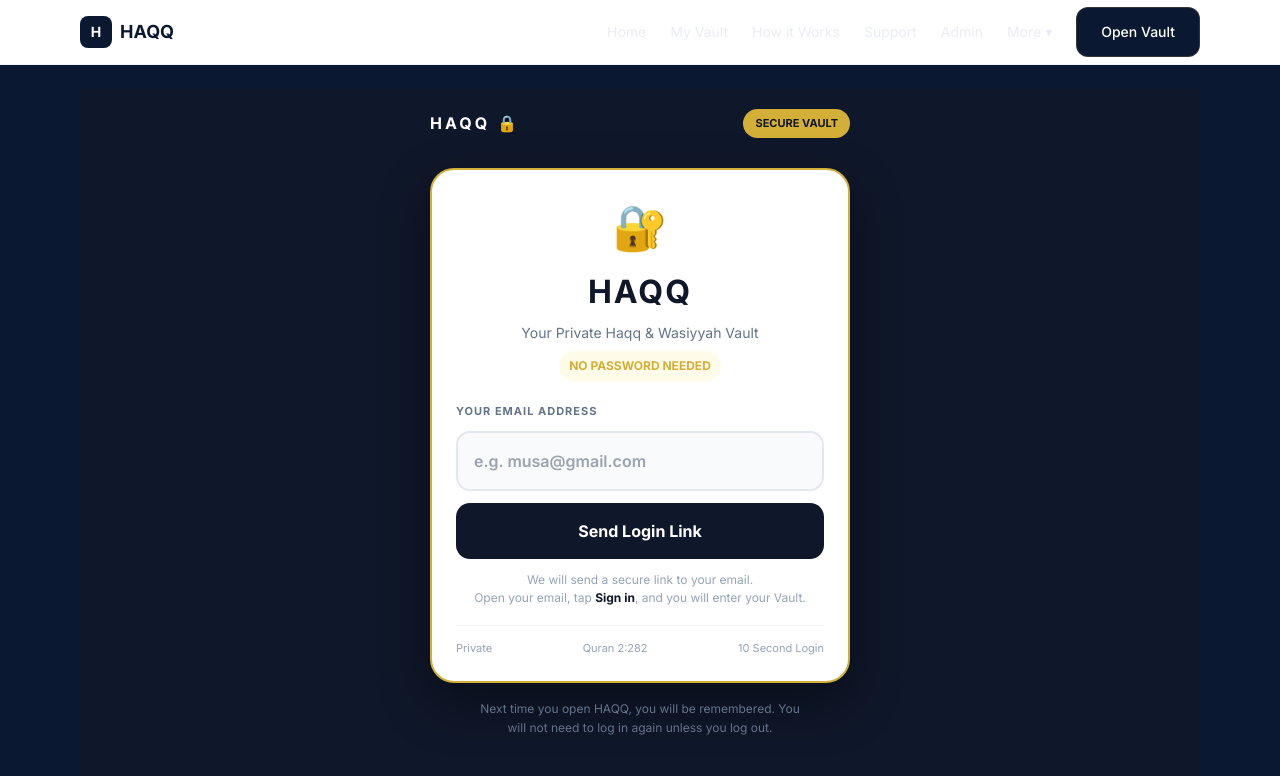
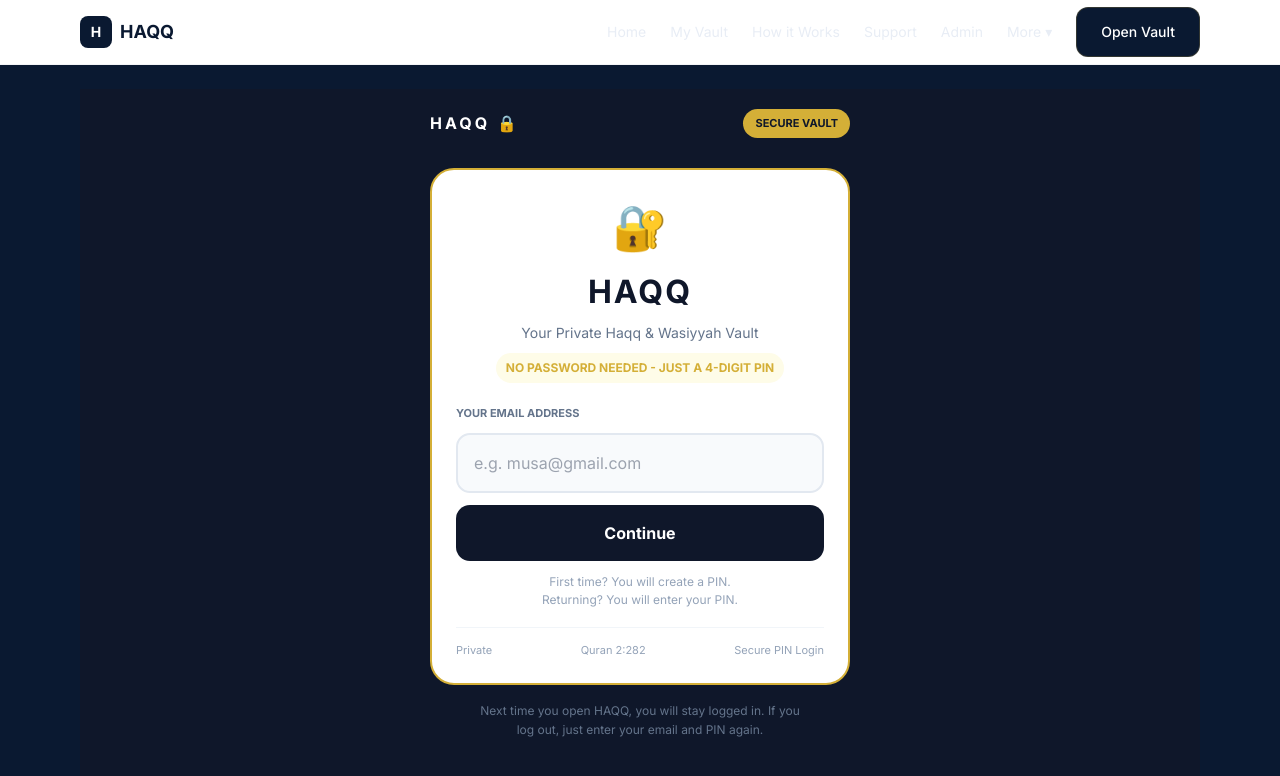
Before and after one commit to Habeebullahi7/Haqq-Vault, a Next.js app: page /login in a window 1280 px wide. Shown: the top 776 px of the page. Built offline with nearby package versions, Linux system fonts and the light colour scheme.

Commit message:
Refactor login page to include PIN handling

```diff
--- a/app/login/page.tsx
+++ b/app/login/page.tsx
@@ -1,87 +1,91 @@
 'use client'
-import { useState, useEffect, useRef } from 'react'
+import { useState, useEffect } from 'react'
 import { supabase } from '@/lib/supabase'
 
 export default function LoginPage() {
   const [email, setEmail] = useState('')
+  const [pin, setPin] = useState('')
+  const [mode, setMode] = useState<'check' | 'create' | 'enter'>('check')
   const [loading, setLoading] = useState(false)
-  const [sent, setSent] = useState(false)
   const [errorMsg, setErrorMsg] = useState('')
-  const checkedOnce = useRef(false)
 
   useEffect(() => {
-    if (checkedOnce.current) return
-    checkedOnce.current = true
-    supabase.auth.getSession().then(({ data }) => {
-      if (data.session) window.location.href = '/vault'
-    })
+    const saved = localStorage.getItem('haqq_user')
+    if (saved) window.location.href = '/vault'
   }, [])
 
-  async function sendLink(e: React.FormEvent) {
+  async function handleEmail(e: React.FormEvent) {
     e.preventDefault()
-    if (!email.includes('@')) { setErrorMsg('Please enter a valid email address, e.g. musa@gmail.com'); return }
+    const cleanEmail = email.trim().toLowerCase()
+    if (!cleanEmail.includes('@')) { setErrorMsg('Please enter a valid email address.'); return }
     setLoading(true)
     setErrorMsg('')
-    const { error } = await supabase.auth.signInWithOtp({
-      email: email.trim().toLowerCase(),
-      options: { shouldCreateUser: true, emailRedirectTo: window.location.origin + '/auth/callback' }
-    })
-    if (error) setErrorMsg(error.message)
-    else setSent(true)
+    const { data } = await supabase.from('haqq_users').select('email').eq('email', cleanEmail).maybeSingle()
+    if (data) setMode('enter')
+    else setMode('create')
+    setLoading(false)
+  }
+
+  async function handlePin(e: React.FormEvent) {
+    e.preventDefault()
+    if (pin.length !== 4) { setErrorMsg('PIN must be 4 digits.'); return }
+    setLoading(true)
+    setErrorMsg('')
+    const cleanEmail = email.trim().toLowerCase()
+    if (mode === 'create') {
+      const { error } = await supabase.from('haqq_users').insert({ email: cleanEmail, pin: pin })
+      if (error) { setErrorMsg('Something went wrong. Please try again.'); setLoading(false); return }
+      localStorage.setItem('haqq_user', cleanEmail)
+      window.location.href = '/vault'
+    } else {
+      const { data } = await supabase.from('haqq_users').select('pin').eq('email', cleanEmail).maybeSingle()
+      if (data && data.pin === pin) {
+        localStorage.setItem('haqq_user', cleanEmail)
+        window.location.href = '/vault'
+      } else {
+        setErrorMsg('Wrong PIN. Please try again.')
+      }
+    }
     setLoading(false)
   }
 
   return (
-    <div style={{ minHeight: '100vh', background: '#0f172a', color: '#fff', padding: '0 20px 120px', display: 'flex', flexDirection: 'column', alignItems: 'center' }}>
+    <div style={{ minHeight: '100vh', background: '#0f172a', color: '#fff', padding: '0 20px 40px', display: 'flex', flexDirection: 'column', alignItems: 'center' }}>
       <div style={{ width: '100%', maxWidth: 420, padding: '20px 0', display: 'flex', justifyContent: 'space-between', alignItems: 'center' }}>
-        <span style={{ fontWeight: 900, letterSpacing: 3, fontSize: 16 }}>HAQQ <span style={{ color: '#D4AF37' }}>🔒</span></span>
+        <span style={{ fontWeight: 900, letterSpacing: 3, fontSize: 16 }}>HAQQ 🔒</span>
         <span style={{ fontSize: 11, background: '#D4AF37', color: '#0f172a', padding: '6px 12px', borderRadius: 20, fontWeight: 800 }}>SECURE VAULT</span>
       </div>
-
-      <div style={{ width: '100%', maxWidth: 420, background: '#fff', color: '#0f172a', borderRadius: 24, padding: 24, marginTop: 10, boxShadow: '0 20px 50px rgba(0,0,0,0.4)', border: '2px solid #D4AF37' }}>
+      <div style={{ width: '100%', maxWidth: 420, background: '#fff', color: '#0f172a', borderRadius: 24, padding: 24, marginTop: 10, border: '2px solid #D4AF37' }}>
         <div style={{ textAlign: 'center' }}>
           <div style={{ fontSize: 44 }}>🔐</div>
           <h1 style={{ fontSize: 32, fontWeight: 900, margin: '8px 0 0', letterSpacing: 2 }}>HAQQ</h1>
-          <p style={{ color: '#64748b', fontSize: 14, margin: '6px 0 0' }}>Your Private Haqq & Wasiyyah Vault</p>
-          <p style={{ fontSize: 12, color: '#D4AF37', fontWeight: 800, marginTop: 8, background: '#fefce8', padding: '6px 10px', borderRadius: 20, display: 'inline-block' }}>NO PASSWORD NEEDED</p>
+          <p style={{ color: '#64748b', fontSize: 14, margin: '6px 0 0' }}>Your Private Haqq &amp; Wasiyyah Vault</p>
+          <p style={{ fontSize: 12, color: '#D4AF37', fontWeight: 800, marginTop: 10, background: '#fefce8', padding: '6px 10px', borderRadius: 20, display: 'inline-block' }}>NO PASSWORD NEEDED - JUST A 4-DIGIT PIN</p>
         </div>
-
-        {!sent ? (
-          <form onSubmit={sendLink} style={{ marginTop: 22, display: 'flex', flexDirection: 'column', gap: 12 }}>
-            <label style={{ fontSize: 11, fontWeight: 800, letterSpacing: 1, color: '#64748b' }}>YOUR EMAIL ADDRESS</label>
-            <input
-              type="email"
-              value={email}
-              onChange={(e) => setEmail(e.target.value)}
-              placeholder="e.g. musa@gmail.com"
-              autoComplete="email"
-              inputMode="email"
-              required
-              style={{ padding: 16, borderRadius: 14, border: '2px solid #e2e8f0', fontSize: 16, width: '100%', boxSizing: 'border-box', outline: 'none', background: '#f8fafc', color: '#0f172a', fontWeight: 600 }}
-            />
-            <button type="submit" disabled={loading} style={{ padding: 16, borderRadius: 14, background: '#0f172a', color: '#fff', fontSize: 16, fontWeight: 800, border: 'none', cursor: 'pointer', opacity: loading ? 0.7 : 1 }}>
-              {loading ? 'Sending Link...' : 'Send Login Link'}
-            </button>
-            {errorMsg && <p style={{ background: '#fef2f2', color: '#dc2626', padding: 12, borderRadius: 12, fontSize: 13, fontWeight: 600, textAlign: 'center' }}>{errorMsg}</p>}
-            <p style={{ textAlign: 'center', color: '#94a3b8', fontSize: 12, lineHeight: 1.5 }}>We will send a secure link to your email.<br/>Open your email, tap <b style={{ color: '#0f172a' }}>Sign in</b>, and you will enter your Vault.</p>
+        {mode === 'check' && (
+          <form onSubmit={handleEmail} style={{ marginTop: 22, display: 'flex', flexDirection: 'column', gap: 12 }}>
+            <label style={{ fontSize: 11, fontWeight: 800, color: '#64748b' }}>YOUR EMAIL ADDRESS</label>
+            <input type="email" value={email} onChange={(e) => setEmail(e.target.value)} placeholder="e.g. musa@gmail.com" required style={{ padding: 16, borderRadius: 14, border: '2px solid #e2e8f0', fontSize: 16, width: '100%', boxSizing: 'border-box', background: '#f8fafc', color: '#0f172a' }} />
+            <button disabled={loading} style={{ padding: 16, borderRadius: 14, background: '#0f172a', color: '#fff', fontSize: 16, fontWeight: 800, border: 'none', cursor: 'pointer' }}>{loading ? 'Checking...' : 'Continue'}</button>
+            {errorMsg && <p style={{ background: '#fef2f2', color: '#dc2626', padding: 12, borderRadius: 12, fontSize: 13, textAlign: 'center' }}>{errorMsg}</p>}
+            <p style={{ textAlign: 'center', color: '#94a3b8', fontSize: 12, lineHeight: 1.5 }}>First time? You will create a PIN.<br/>Returning? You will enter your PIN.</p>
           </form>
-        ) : (
-          <div style={{ marginTop: 22, textAlign: 'center', background: '#f0fdf4', border: '2px solid #22c55e', borderRadius: 16, padding: 20 }}>
-            <div style={{ fontSize: 36 }}>📧</div>
-            <p style={{ fontWeight: 900, fontSize: 16, margin: '8px 0 4px' }}>Check Your Email</p>
-            <p style={{ color: '#475569', fontSize: 14, lineHeight: 1.5 }}>We sent a login link to<br/><b>{email}</b><br/>Open the email titled <b>“Your sign-in link”</b> and tap <b>Sign in</b>.<br/><span style={{ fontSize: 12 }}>Please check Spam if you do not see it.</span></p>
-            <button onClick={() => { setSent(false); setEmail('') }} style={{ marginTop: 12, background: '#fff', border: '1px solid #0f172a', padding: '10px 16px', borderRadius: 20, fontWeight: 800, cursor: 'pointer' }}>Use a Different Email</button>
-          </div>
         )}
-
+        {(mode === 'create' || mode === 'enter') && (
+          <form onSubmit={handlePin} style={{ marginTop: 22, display: 'flex', flexDirection: 'column', gap: 12, textAlign: 'center' }}>
+            <p style={{ fontWeight: 800, fontSize: 15, margin: 0 }}>{mode === 'create' ? 'Create Your 4-Digit PIN' : 'Welcome Back'}</p>
+            <p style={{ color: '#64748b', fontSize: 13, margin: 0 }}>{mode === 'create' ? 'Choose a PIN you will remember.' : `Enter your PIN for ${email}`}</p>
+            <input type="password" inputMode="numeric" maxLength={4} value={pin} onChange={(e) => setPin(e.target.value.replace(/[^0-9]/g, ''))} placeholder="••••" required autoFocus style={{ padding: 16, borderRadius: 14, border: '2px solid #e2e8f0', fontSize: 24, letterSpacing: 12, textAlign: 'center', width: '100%', boxSizing: 'border-box', background: '#f8fafc', color: '#0f172a', fontWeight: 900 }} />
+            <button disabled={loading} style={{ padding: 16, borderRadius: 14, background: '#0f172a', color: '#fff', fontSize: 16, fontWeight: 800, border: 'none', cursor: 'pointer' }}>{loading ? 'Please wait...' : mode === 'create' ? 'Create PIN & Enter Vault' : 'Enter Vault'}</button>
+            {errorMsg && <p style={{ background: '#fef2f2', color: '#dc2626', padding: 12, borderRadius: 12, fontSize: 13 }}>{errorMsg}</p>}
+            <button type="button" onClick={() => { setMode('check'); setPin(''); setErrorMsg('') }} style={{ background: 'none', border: 'none', color: '#64748b', textDecoration: 'underline', cursor: 'pointer' }}>Use a different email</button>
+          </form>
+        )}
         <div style={{ marginTop: 18, borderTop: '1px solid #f1f5f9', paddingTop: 14, display: 'flex', justifyContent: 'space-between', fontSize: 11, color: '#94a3b8' }}>
-          <span>Private</span><span>Quran 2:282</span><span>10 Second Login</span>
+          <span>Private</span><span>Quran 2:282</span><span>Secure PIN Login</span>
         </div>
       </div>
-
-      <p style={{ textAlign: 'center', color: '#64748b', fontSize: 12, marginTop: 16, maxWidth: 340, lineHeight: 1.6 }}>
-        Next time you open HAQQ, you will be remembered. You will not need to log in again unless you log out.
-      </p>
+      <p style={{ textAlign: 'center', color: '#64748b', fontSize: 12, marginTop: 16, maxWidth: 340, lineHeight: 1.6 }}>Next time you open HAQQ, you will stay logged in. If you log out, just enter your email and PIN again.</p>
     </div>
   )
 }
```
